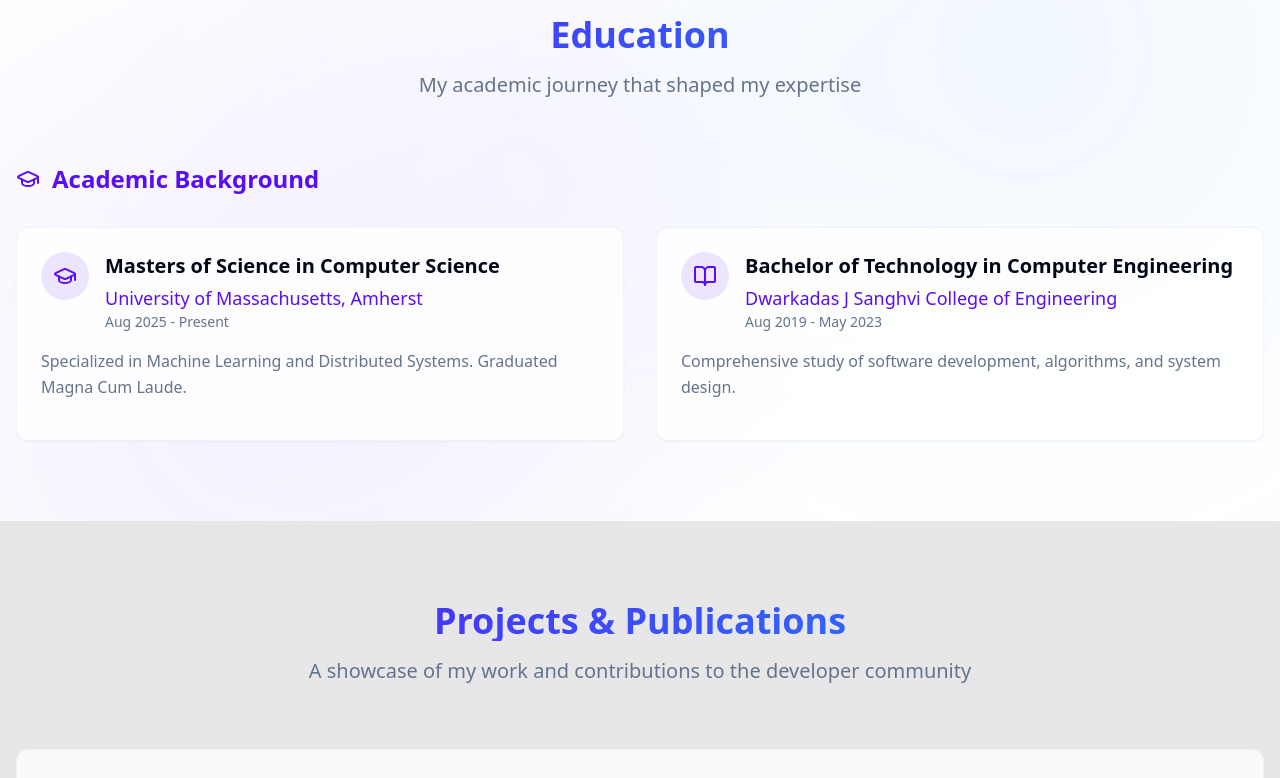
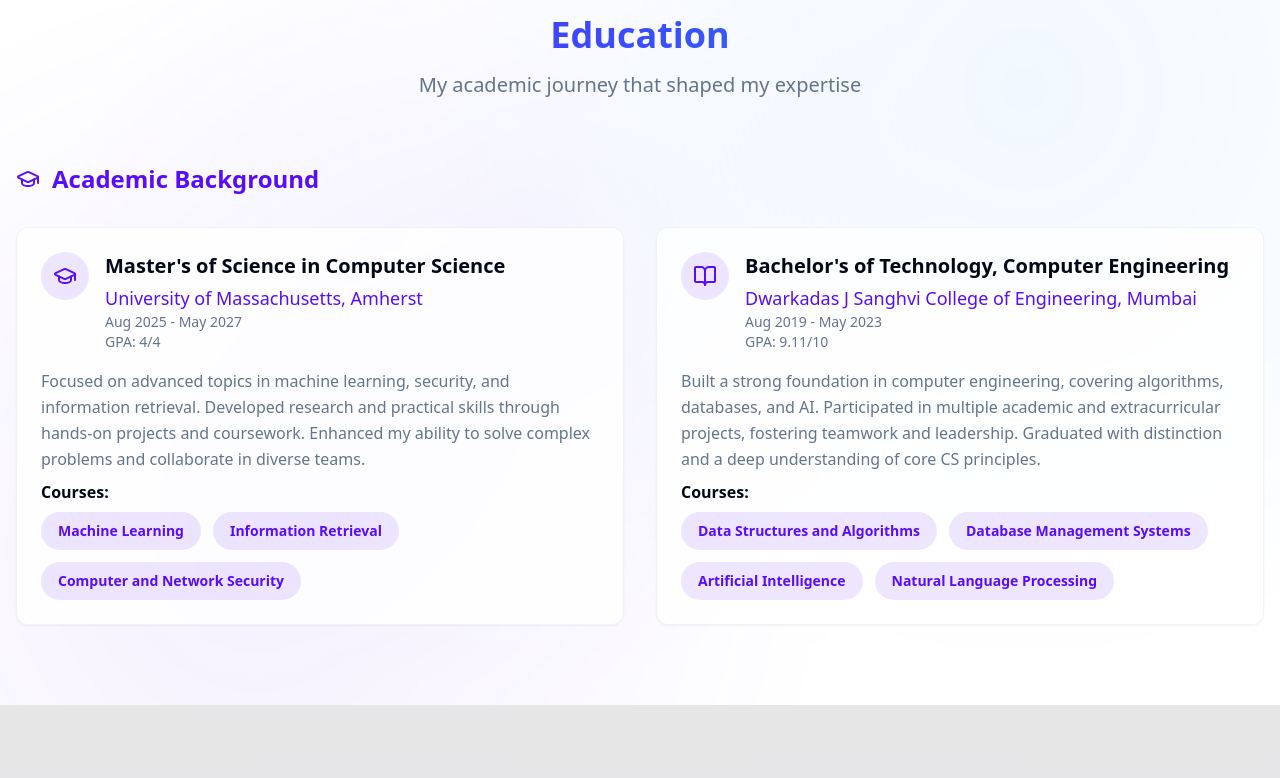
Before and after one commit to madmax7874/madmax7874.github.io, a React (Vite) app: page / in a window 1280 px wide. Shown: the part 3975-4753 px from the top of the page. Built offline with nearby package versions, Linux system fonts and the light colour scheme.

Commit message:
edu updated

```diff
--- a/src/components/sections/EducationSection.tsx
+++ b/src/components/sections/EducationSection.tsx
@@ -6,19 +6,23 @@
 const education = [
   {
     id: 1,
-    degree: "Masters of Science in Computer Science",
+    degree: "Master's of Science in Computer Science",
     institution: "University of Massachusetts, Amherst",
-    year: "Aug 2025 - Present",
-    description: "Specialized in Machine Learning and Distributed Systems. Graduated Magna Cum Laude.",
+    year: "Aug 2025 - May 2027",
+    gpa: "4/4",
+    courses: ["Machine Learning", "Information Retrieval", "Computer and Network Security"],
+    description: "Focused on advanced topics in machine learning, security, and information retrieval. Developed research and practical skills through hands-on projects and coursework. Enhanced my ability to solve complex problems and collaborate in diverse teams.",
     achievements: [],
     icon: GraduationCap
   },
   {
     id: 2,
-    degree: "Bachelor of Technology in Computer Engineering",
-    institution: "Dwarkadas J Sanghvi College of Engineering",
+    degree: "Bachelor's of Technology, Computer Engineering",
+    institution: "Dwarkadas J Sanghvi College of Engineering, Mumbai",
     year: "Aug 2019 - May 2023",
-    description: "Comprehensive study of software development, algorithms, and system design.",
+    gpa: "9.11/10",
+    courses: ["Data Structures and Algorithms", "Database Management Systems", "Artificial Intelligence", "Natural Language Processing"],
+    description: "Built a strong foundation in computer engineering, covering algorithms, databases, and AI. Participated in multiple academic and extracurricular projects, fostering teamwork and leadership. Graduated with distinction and a deep understanding of core CS principles.",
     achievements: [],
     icon: BookOpen
   }
@@ -66,7 +70,7 @@
             Academic Background
           </motion.h3>
 
-          <div className="grid md:grid-cols-2 gap-8">
+          <div className="grid lg:grid-cols-2 gap-8">
             {education.map((edu, index) => (
               <motion.div
                 key={edu.id}
@@ -90,12 +94,41 @@
                       <p className="text-sm text-muted-foreground">
                         {edu.year}
                       </p>
+                      {edu.gpa && (
+                        <p className="text-sm text-muted-foreground">GPA: {edu.gpa}</p>
+                      )}
                     </div>
                   </div>
 
-                  <p className="text-muted-foreground mb-4 leading-relaxed">
-                    {edu.description}
-                  </p>
+                  {edu.description && (
+                    <p className="text-muted-foreground mb-2 leading-relaxed">
+                      {edu.description}
+                    </p>
+                  )}
+                  {edu.courses && edu.courses.length > 0 && (
+                    <div className="mt-2">
+                      <span className="font-semibold text-foreground block mb-2">Courses:</span>
+                      <div className="flex flex-wrap gap-3">
+                        {edu.courses.map((course, idx) => (
+                          <motion.div
+                            key={course}
+                            initial={{ opacity: 0, scale: 0.8 }}
+                            whileInView={{ opacity: 1, scale: 1 }}
+                            viewport={{ once: true }}
+                            transition={{ duration: 0.4, delay: idx * 0.05 }}
+                            whileHover={{ scale: 1.05, y: -2 }}
+                          >
+                            <Badge
+                              variant="secondary"
+                              className="bg-primary/10 text-primary hover:bg-primary hover:text-primary-foreground transition-all duration-300 cursor-pointer px-4 py-2 text-sm"
+                            >
+                              {course}
+                            </Badge>
+                          </motion.div>
+                        ))}
+                      </div>
+                    </div>
+                  )}
 
                   {edu.achievements.length ? <div className="space-y-2">
                     <p className="text-sm font-medium text-foreground">Key Achievements:</p>
```
